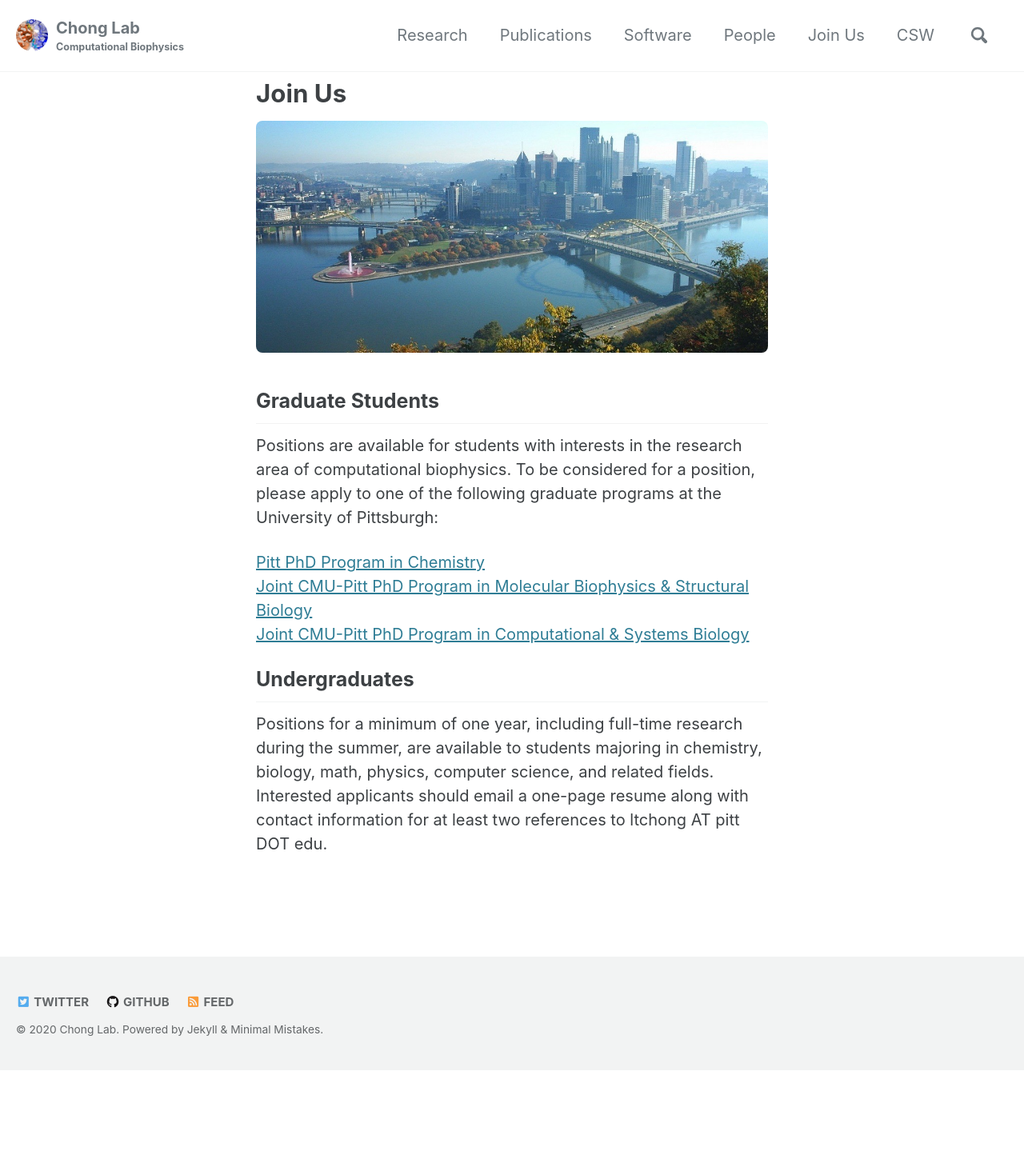
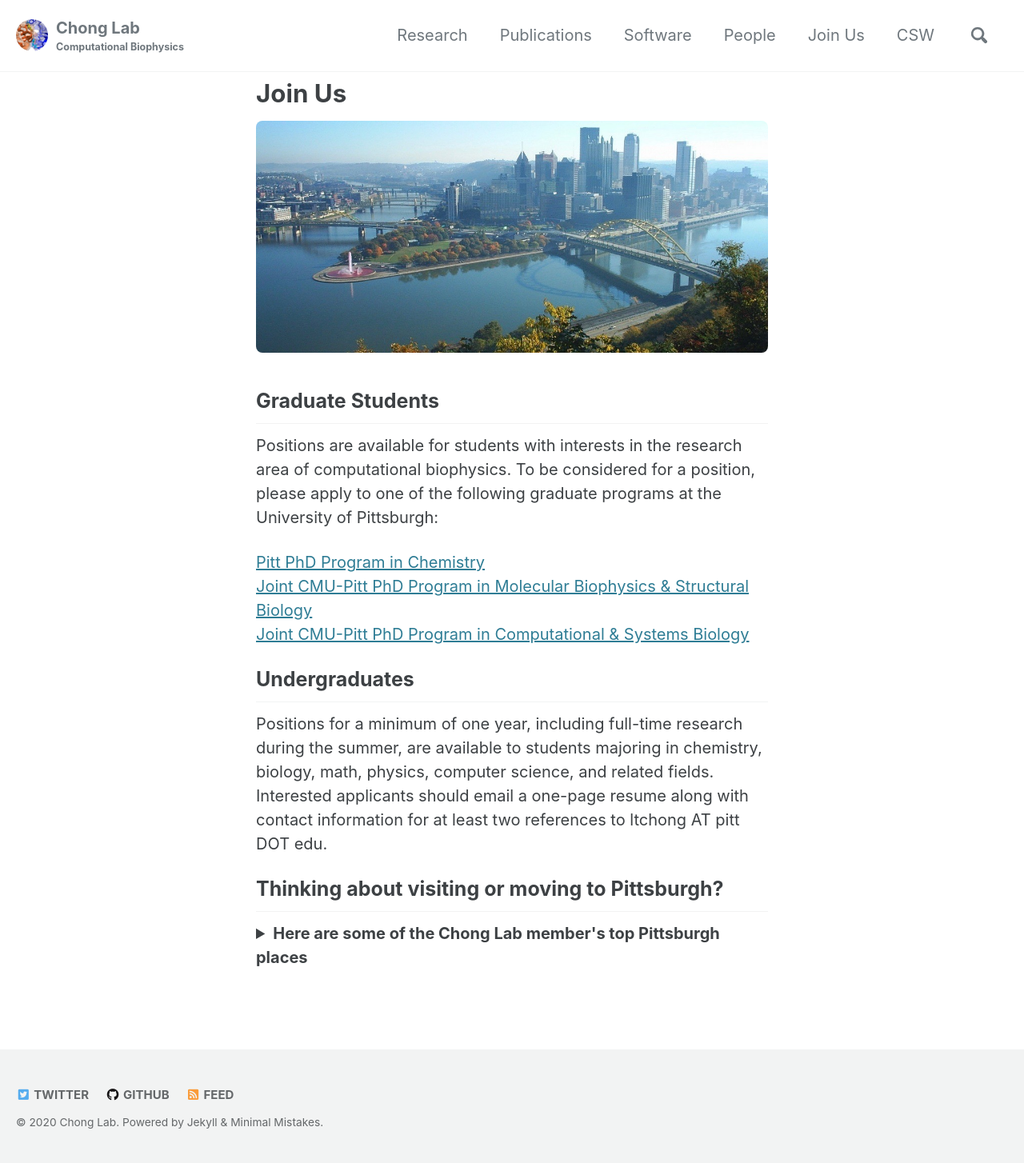
Before and after one commit to darianyang/mm-github-pages-test, a Jekyll site: the page built from _pages/join_us.md, in a window 1280 px wide. Shown: the whole page at 80% size. Built offline with Jekyll 4.4.1, drawn with Linux system fonts in a browser that asks for light colours; cached includes are drawn as plain includes; before the commit the page ends 1338 px from its top, so only the background shows below that.

Commit message:
updated join_us page with top pitt places

```diff
--- a/_pages/join_us.md
+++ b/_pages/join_us.md
@@ -15,3 +15,111 @@
 
 ## Undergraduates
 Positions for a minimum of one year, including full-time research during the summer, are available to students majoring in chemistry, biology, math, physics, computer science, and related fields. Interested applicants should email a one-page resume along with contact information for at least two references to ltchong AT pitt DOT edu.
+
+
+## Thinking about visiting or moving to Pittsburgh?
+<details>
+<summary>
+<b>Here are some of the Chong Lab member's top Pittsburgh places</b>
+</summary>
+<br>
+
+<details>
+<summary>Anthony</summary>
+<br>
+<ul>
+    <li>Mount Washington (Grandview) Overlook (best view of the city)
+    <li>The Strip District (great espresso/other kinds of coffee at La Prima Coffee shop)
+    <li>Market Square in Downtown
+    <li>Carnegie Mellon University
+    <li>Great places to visit outside of Pittsburgh:
+    <li>North Park (kayak rentals, hiking/biking trails, and great burgers at the boathouse)
+    <li>Trax Farms (especially in the fall)
+    <li>Oakmont Bakery
+</ul>
+</details>
+
+<details>
+<summary>Darian</summary>
+<br>
+<ul>
+    <li>Point state park
+    <li>If you like sushi: Umami in Lawrenceville
+    <li>For thai cuisine, highly recommend Noodlehead on S. Highland Ave
+    <li>Plenty of museums:
+    <ul>
+        <li>Carnegie natural history
+        <li>Mattress factory
+        <li>Andy Warhol
+    </ul>
+    <li>The national aviary
+</ul>
+</details>
+
+<details>
+<summary>Hannah</summary>
+<br>
+<ul>
+<li>Favorite general areas of Pittsburgh:
+    <ul>
+    <li>Going up to the overlook by the Duquesne incline
+    <li>Regent square in general (Madeleine bakery, square cafe, biddle’s escape)
+    <li>Lawrenceville (especially Butler St.) has some really unique shops and places to walk through that are fun to see - If you like cider then Arsenal Cider House is a really neat place! There’s also the Arsenal bowling alley which is fun! Lots of neat things to do to keep busy.
+    <li>Strip District - Penn. Macaroni company, Gaucho Parilla (Argentine Steakhouse that is incredible!!!!), just walking through it on the weekends to see all the unique shops and Pittsburgh spirit :)
+    </ul>
+<li>Favorite specific places/events to go in Pittsburgh:
+    <ul>
+    <li>Shadyside Nursery for all your plant needs!
+    <li>Randyland and Mattress Factory museums
+    <li>Phipps Conservatory - just walking through it is so nice. They have a beautiful light show during Christmas time too! Also, you can take some really interesting classes there (some examples are bee-keeping, bonsai 101, photography… it’s very diverse - https://www.phipps.conservatory.org/classes-and-programs)
+    <li>Farmer’s Markets all over the city throughout the week
+    <li>Pittsburgh Vintage Grand Prix (middle-end of July each year) - vintage cars race around Schenley park and it is incredible to watch/listen and there is a huge car show too! It’s canceled this year though :(
+    </ul>
+<li>Lots of outdoor trails for walking, jogging, biking, etc:
+    <ul>
+    <li>Highland park walking and jogging trails
+    <li>All Frick park trails are really wonderful
+    <li>Eliza furnace and Heritage bike trails (Heritage trail will lead to the Point and Eliza Furnace trail is on the south side but you are able to cross bridges to the other side where the Point is)
+    <li>Walking through Point state park and over the bridge to the north shore and walking on the wharf and through Mexican War streets historic district (you could even bike this all too and it is really beautiful)
+    <li>Walking through Schenley park past Phipps and playing frisbee in one of the fields! Schenley park also has a sports oval that has a track, tennis courts, running course, and an open field!
+    </ul>
+<li>Coffee/Tea Lover places:
+    <ul>
+    <li>Big Dog Cafe, Adda, Arreviste, Prestogeorge coffee & tea (especially their Holiday blend beans) or Dobra tea house
+    </ul>
+<li>Music:
+    <ul>
+    <li>Classical music at Heinz Hall with the PSO (there are chamber group and other concerts by PSO musicians that are really nice throughout the city as well)
+    <li>Stage AE for bands/artists
+    <li>Point State Park for summer music festival
+    <li>Mr. Smalls theatre for small venues (best experience for bands by far!!)
+    </ul>
+<li>Outside of Pittsburgh:
+    <ul>
+    <li>Moraine State Park - canoeing, kayaking, sailing, trails, camping… lots of things to do there and it’s very beautiful and relaxing to get away for a day trip or weekend.
+    <li>Ohiopyle - this is another state park where you can do a lot of activities and has quite a few waterfalls to see on trails :)
+    </ul>
+</ul>
+</details>
+
+<details>
+<summary>Jeremy</summary>
+<br>
+<ul>
+    <li>Shadyside: Walnut Street
+    <li>If you’re an ice cream fan: Page’s Dairy Mart (Local ice cream shop that happens to incorporate other local products), Rita Ice, Millie’s Ice Cream
+</ul>
+</details>
+
+<details>
+<summary>Lillian</summary>
+<br>
+<ul>
+    <li>Squirrel Hill! Being within walking distance of the Manor theatre, yoga studio, Dobra tea house, Five Points Bakery, Panda Asian grocery store, Classic Lines bookstore, tasty restaurants, and several beautiful parks (Schenley, Frick, and Mellon parks)
+    <li>Great eats from around the world, including Udipi Cafe, Masala House, Chengdu Gourmet, Turkish Kebab House, and Butterjoint (a classy bar with fantastic burgers)
+    <li>The awesome Carnegie library system that includes not just an extensive collection of books, but sheet music and musical instruments
+    <li>Day trips to Frank Lloyd Wright’s Fallingwater
+</ul>
+</details>
+
+</details>
```
